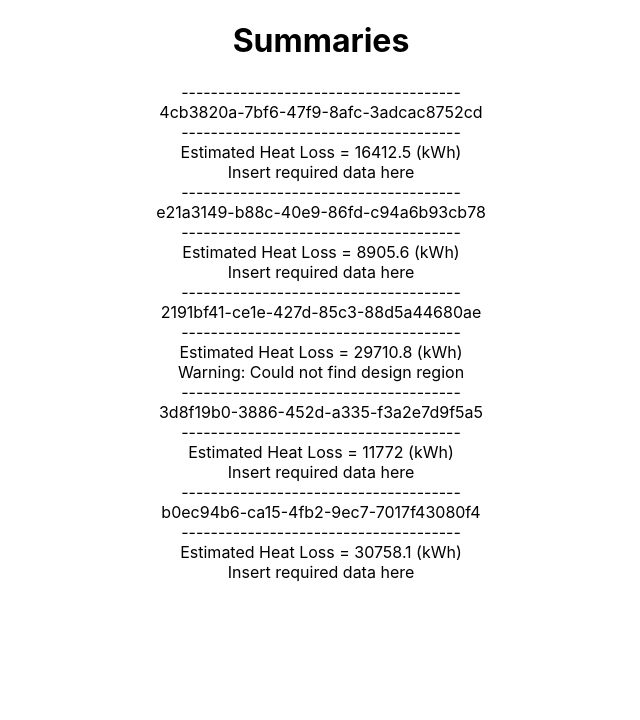
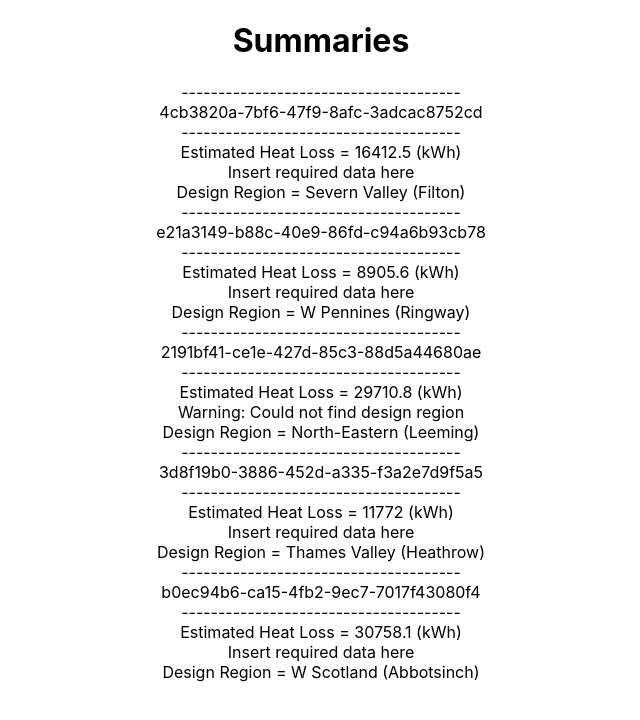
Before and after one commit to chima2g/quote_summary, a React (Create React App) app: page / in a window 1280 px wide. Shown: the top 720 px of the page, without its empty margins (319-959 px from the left). Built offline with nearby package versions, Linux system fonts and the light colour scheme; data requests are answered from the project's data file.

Commit message:
output design region

```diff
--- a/src/HouseSummary.js
+++ b/src/HouseSummary.js
@@ -20,6 +20,10 @@ const HouseSummary = ({ house }) => {
       <div>
         {error && <div>Warning: Could not find design region</div>}
         {!error && location && <div>Insert required data here</div>}
+        <div>
+          Design Region = {house.designRegion}
+          <br />
+        </div>
       </div>
     </div>
   );
```
